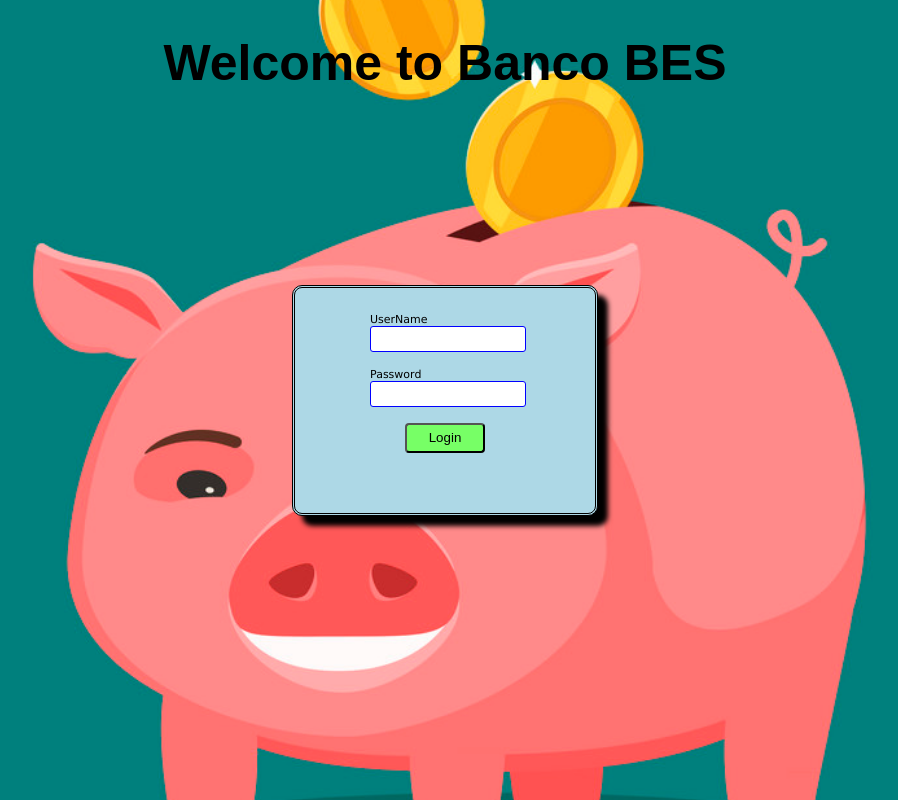
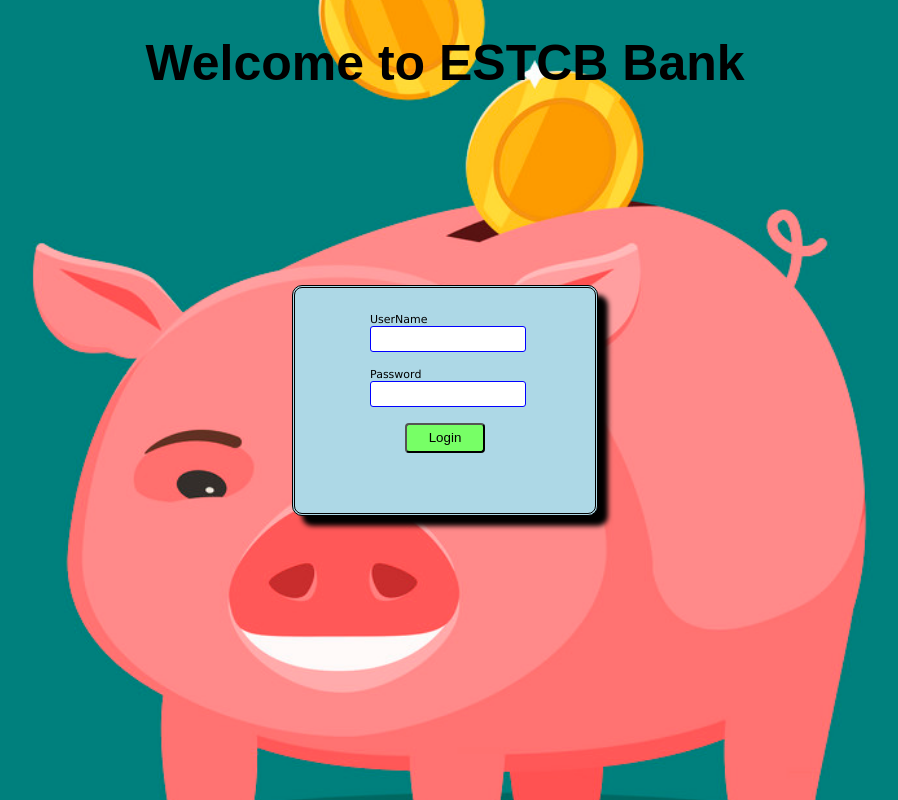
Before and after one commit to droneipcb/otario_app_node, a website: page public/index.html in a window 1280 px wide. Shown: the whole page, without its empty margins (195-1093 px from the left). Drawn offline with Linux system fonts and the light colour scheme.

Commit message:
Update index.html

```diff
--- a/public/index.html
+++ b/public/index.html
@@ -31,7 +31,7 @@ $(document).ready(function() {
 
 </script>
 
-<h1>Welcome to Banco BES</h1>
+<h1>Welcome to ESTCB Bank</h1>
 
 
 <div id="auth" class="auth_div">
```
